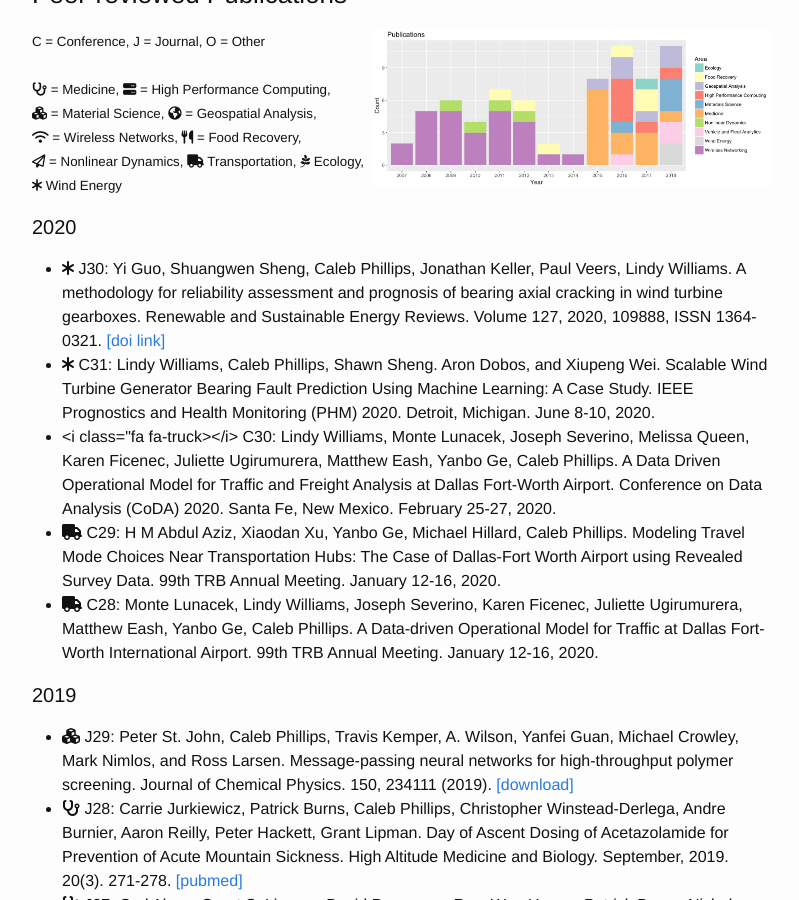
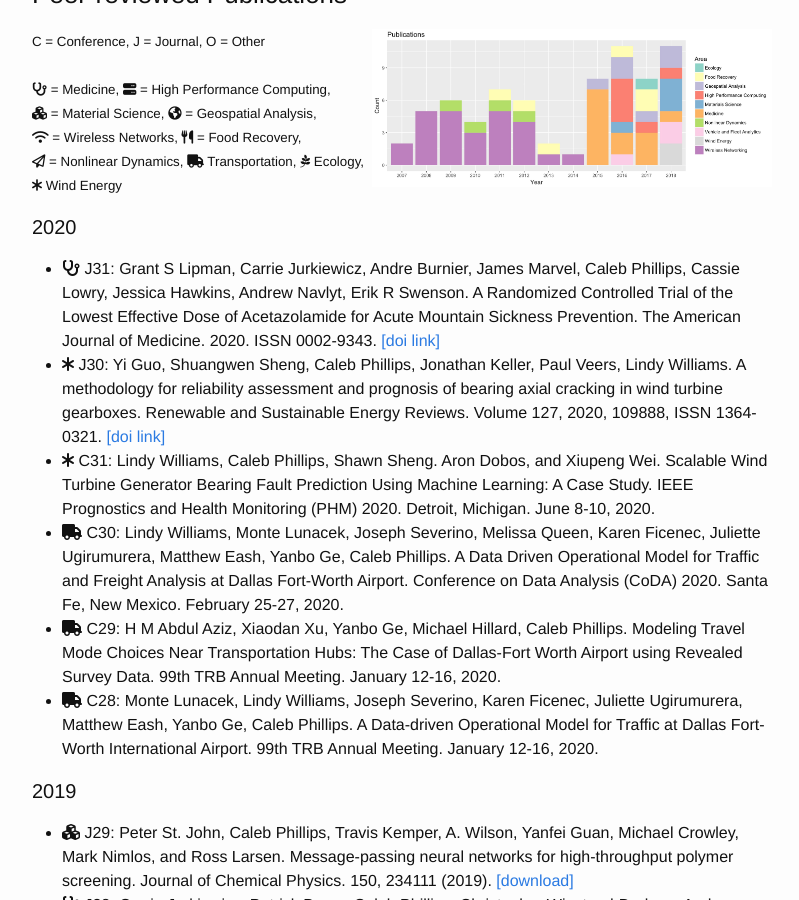
Before and after one commit to somerandomsequence/smallwhitecube, a Jekyll site: the page built from research.md, in a window 1280 px wide and 900 px high, scrolled down 276 px. Shown: the whole window, without its empty margins (238-1037 px from the left). Built offline with Jekyll 4.4.1, drawn with Linux system fonts in a browser that asks for light colours; nearby versions of some CDN libraries.

Commit message:
Update papers.html

```diff
--- a/_includes/papers.html
+++ b/_includes/papers.html
@@ -18,9 +18,10 @@ C = Conference, J = Journal, O = Other<br/><br/>
 
   <h4>2020</h4>
   <ul>
+    <li><i class="fa fa-stethoscope" aria-hidden="true"></i> J31: Grant S Lipman, Carrie Jurkiewicz, Andre Burnier, James Marvel, Caleb Phillips, Cassie Lowry, Jessica Hawkins, Andrew Navlyt, Erik R Swenson. A Randomized Controlled Trial of the Lowest Effective Dose of Acetazolamide for Acute Mountain Sickness Prevention. The American Journal of Medicine. 2020. ISSN 0002-9343. <a href="https://doi.org/10.1016/j.amjmed.2020.05.003">[doi link]</a></li>
     <li><i class="fa fa-asterisk"></i> J30: Yi Guo, Shuangwen Sheng, Caleb Phillips, Jonathan Keller, Paul Veers, Lindy Williams. A methodology for reliability assessment and prognosis of bearing axial cracking in wind turbine gearboxes. Renewable and Sustainable Energy Reviews. Volume 127, 2020, 109888, ISSN 1364-0321. <a href="https://doi.org/10.1016/j.rser.2020.109888">[doi link]</a></li>
     <li><i class="fa fa-asterisk"></i> C31: Lindy Williams, Caleb Phillips, Shawn Sheng. Aron Dobos, and Xiupeng Wei. Scalable Wind Turbine Generator Bearing Fault Prediction Using Machine Learning: A Case Study. IEEE Prognostics and Health Monitoring (PHM) 2020. Detroit, Michigan. June 8-10, 2020.</li>
-    <li><i class="fa fa-truck></i> C30: Lindy Williams, Monte Lunacek, Joseph Severino, Melissa Queen, Karen Ficenec, Juliette Ugirumurera, Matthew Eash, Yanbo Ge, Caleb Phillips. A Data Driven Operational Model for Traffic and Freight Analysis at Dallas Fort-Worth Airport. Conference on Data Analysis (CoDA) 2020. Santa Fe, New Mexico. February 25-27, 2020.</li>
+    <li><i class="fa fa-truck"></i> C30: Lindy Williams, Monte Lunacek, Joseph Severino, Melissa Queen, Karen Ficenec, Juliette Ugirumurera, Matthew Eash, Yanbo Ge, Caleb Phillips. A Data Driven Operational Model for Traffic and Freight Analysis at Dallas Fort-Worth Airport. Conference on Data Analysis (CoDA) 2020. Santa Fe, New Mexico. February 25-27, 2020.</li>
     <li><i class="fa fa-truck"></i> C29: H M Abdul Aziz, Xiaodan Xu, Yanbo Ge, Michael Hillard, Caleb Phillips. Modeling Travel Mode Choices Near Transportation Hubs: The Case of Dallas-Fort Worth Airport using Revealed Survey Data. 99th TRB Annual Meeting. January 12-16, 2020.</li>
     <li><i class="fa fa-truck"></i> C28: Monte Lunacek, Lindy Williams, Joseph Severino, Karen Ficenec, Juliette Ugirumurera, Matthew Eash, Yanbo Ge, Caleb Phillips. A Data-driven Operational Model for Traffic at Dallas Fort-Worth International Airport. 99th TRB Annual Meeting. January 12-16, 2020.</li>
   </ul>
```
